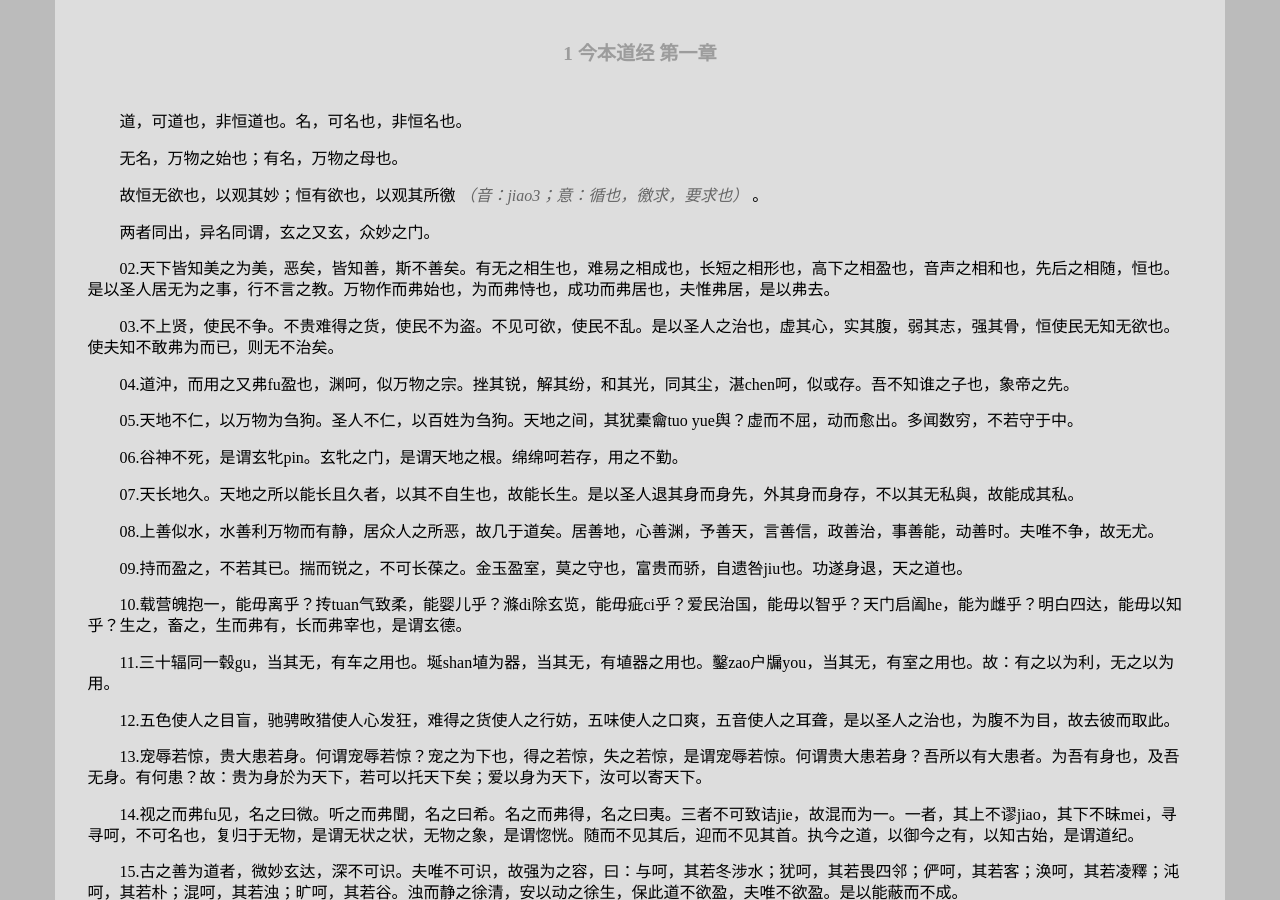
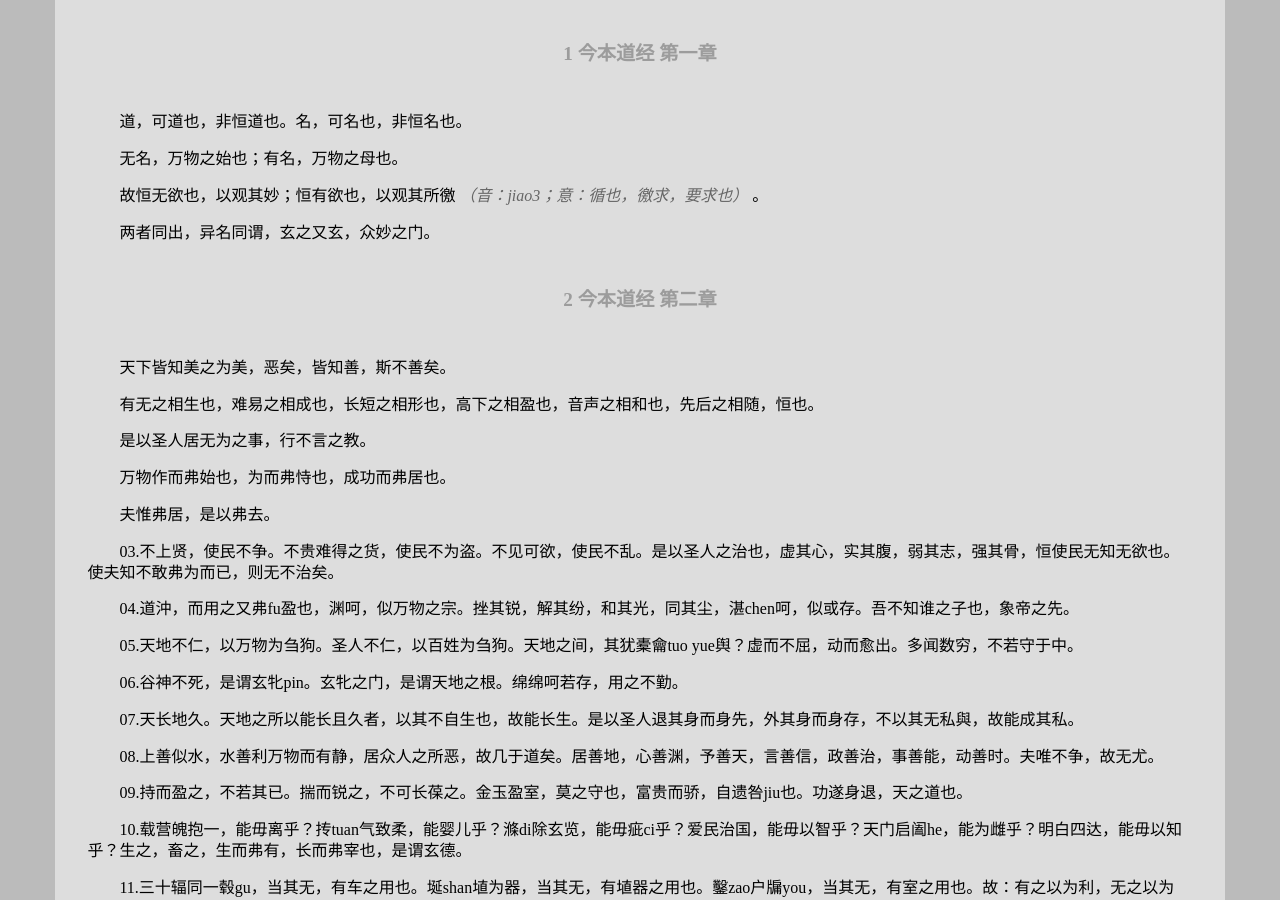
Before and after one commit to leiqin/leiqin.github.io, a Jekyll site: the page built from shoucang/daodejing.markdown, in a window 1280 px wide and 900 px high, scrolled down 10613 px. Built offline with Jekyll 4.4.1, drawn with Linux system fonts in a browser that asks for light colours; nearby versions of some CDN libraries.

Commit message:
道德经 道经 2

```diff
--- a/shoucang/daodejing.markdown
+++ b/shoucang/daodejing.markdown
@@ -421,9 +421,19 @@ title: 道德经
 
 两者同出，异名同谓，玄之又玄，众妙之门。
 
+###### 2 今本道经 第二章
+
+天下皆知美之为美，恶矣，皆知善，斯不善矣。
+
+有无之相生也，难易之相成也，长短之相形也，高下之相盈也，音声之相和也，先后之相随，恒也。
+
+是以圣人居无为之事，行不言之教。
+
+万物作而弗始也，为而弗恃也，成功而弗居也。
+
+夫惟弗居，是以弗去。
 
 
- 02.天下皆知美之为美，恶矣，皆知善，斯不善矣。有无之相生也，难易之相成也，长短之相形也，高下之相盈也，音声之相和也，先后之相随，恒也。是以圣人居无为之事，行不言之教。万物作而弗始也，为而弗恃也，成功而弗居也，夫惟弗居，是以弗去。
 
 03.不上贤，使民不争。不贵难得之货，使民不为盗。不见可欲，使民不乱。是以圣人之治也，虚其心，实其腹，弱其志，强其骨，恒使民无知无欲也。使夫知不敢弗为而已，则无不治矣。
 
```
